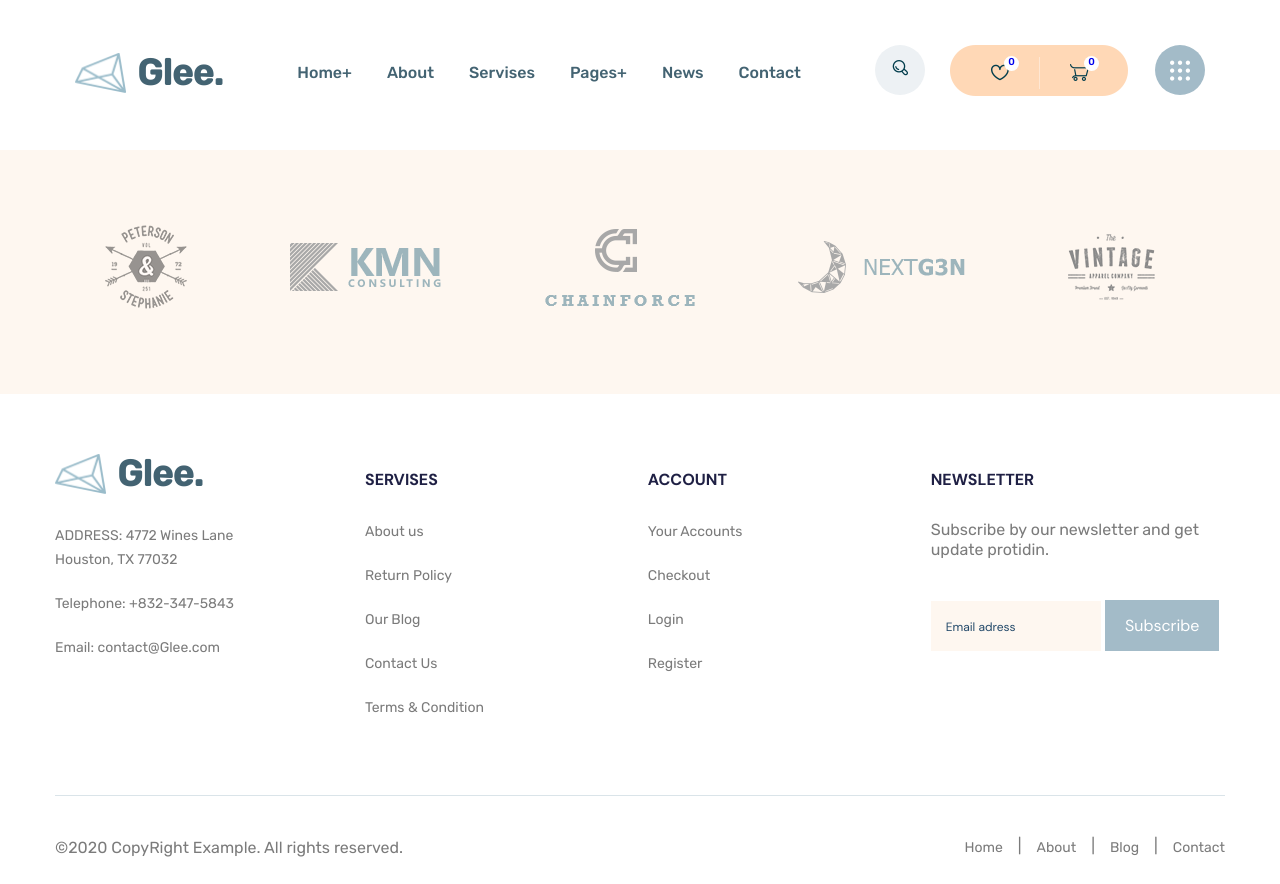
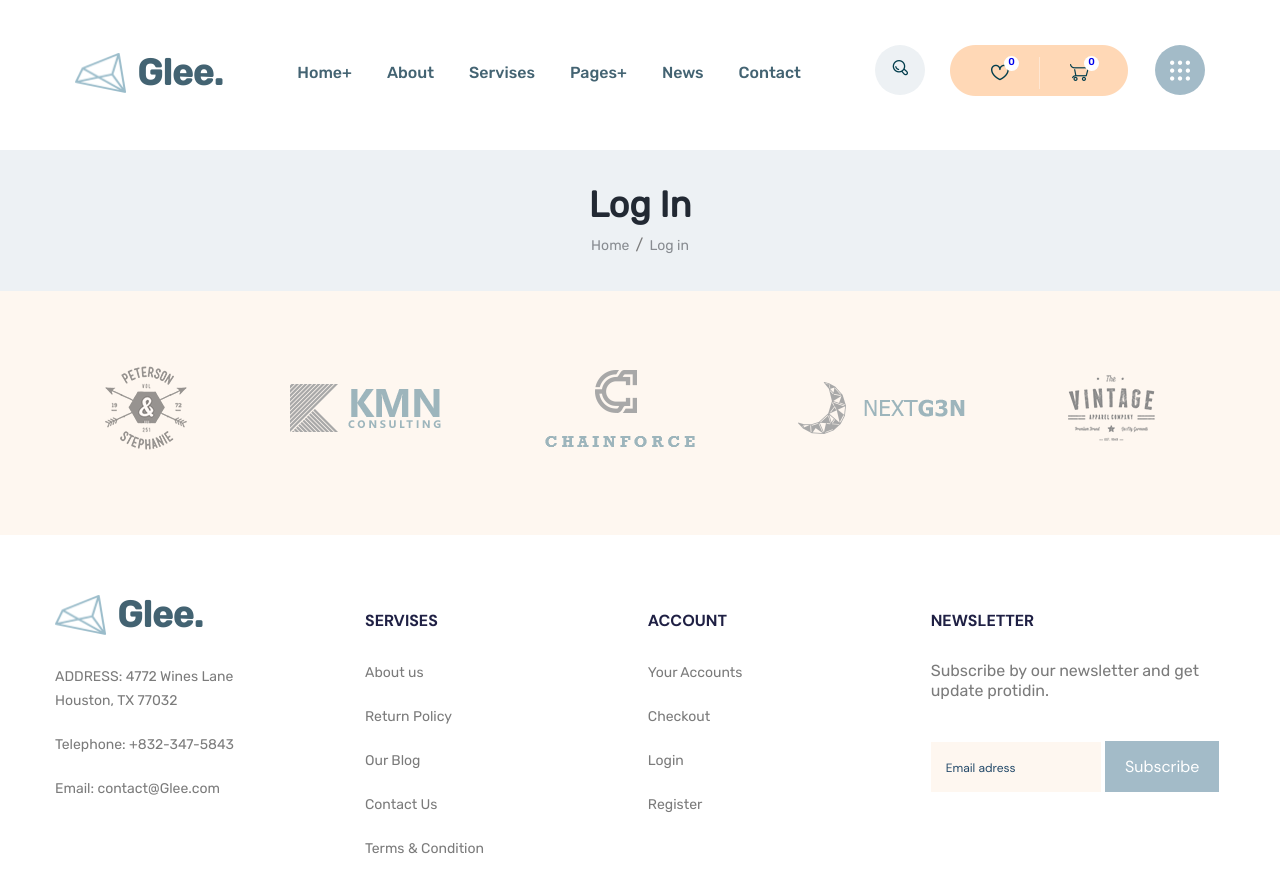
Before and after one commit to AlinaAvtuykhova/glee, a website: page app/page.html in a window 1280 px wide. Shown: the top 884 px of the page. Drawn offline with nearby package versions, Linux system fonts and the light colour scheme; files that its build step writes are made by us from their sources.

Commit message:
added breadcrumbs

```diff
--- a/app/page.html
+++ b/app/page.html
@@ -74,14 +74,30 @@
     </div>
   </header>
 
+<main>
+  <section class="breadcrumbs">
+    <div class="container">
+      <h2 class="breadcrumbs__title">Log In</h2>
+      <ul class="breadcrumbs__list">
+        <li class="breadcrumbs__item">
+          <a class="breadcrumbs__link" href="#">
+            Home
+          </a>
+        </li>
+        <li class="breadcrumbs__item">
+          <a class="breadcrumbs__link" href="#">
+            Log in
+          </a>
+        </li>
+      </ul>
+    </div>
+  </section>
 
 
 
 
 
-
-
-
+</main>
   <section class="partners">
     <div class="container">
       <ul class="partners__list">
@@ -203,4 +219,5 @@
 
 
 </body>
+
 </html>
--- a/app/scss/_global.scss
+++ b/app/scss/_global.scss
@@ -39,3 +39,47 @@ body {
     align-items: center;
   }
 }
+
+.breadcrumbs {
+  padding: 35px 0;
+  background-color: #edf1f4;
+  text-align: center;
+  @extend %rubik-400;
+
+  &__title {
+    color: #222933;
+    font-size: 36px;
+    line-height: 40px;
+    margin-bottom: 10px;
+  }
+
+  &__list {
+    display: flex;
+    justify-content: center;
+  }
+
+  &__item {
+    padding-right: 20px;
+    position: relative;
+
+    &::after {
+      content: "/";
+      position: absolute;
+      width: 10px;
+      height: 12px;
+      right: 5px;
+    }
+
+    &:last-child {
+      padding-right: 0;
+      &::after {
+        display: none;
+      }
+    }
+  }
+
+  &__link {
+    color: #888c91;
+    font-size: 14px;
+  }
+}
```
Lines whose indentation alone changed are shown as unchanged.
